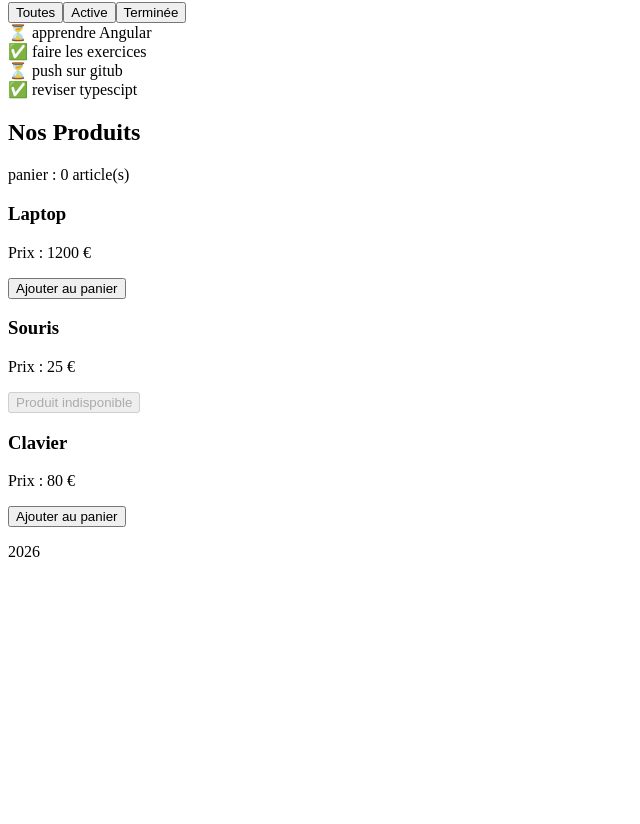
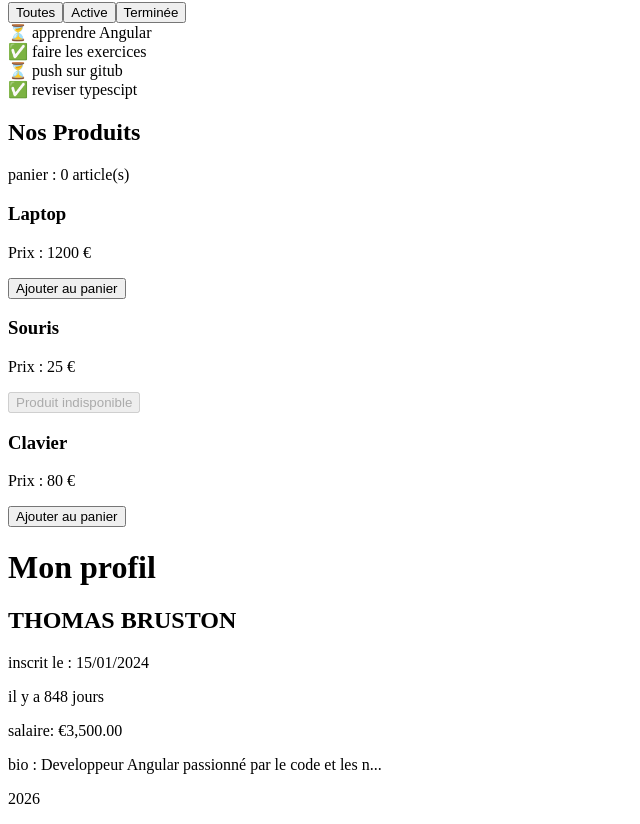
Before and after one commit to thomas-bruston/angutrain, an Angular app: page / in a window 1280 px wide. Shown: the part 591-1415 px from the top of the page, without its empty margins (0-640 px from the left). Before the commit the page ends 1168 px from the top, so only its background shows below. Built offline with nearby package versions, Linux system fonts and the light colour scheme.

Commit message:
J10 - Pipes built-in et pipe personnalisé

```diff
--- /dev/null
+++ b/src/app/ago-pipe.ts
@@ -0,0 +1,14 @@
+import { Pipe, PipeTransform } from '@angular/core';
+
+@Pipe({
+  name: 'ago',standalone :true
+})
+export class AgoPipe implements PipeTransform {
+
+  transform(date: Date): string {
+    const diff = Math.floor((Date.now() - date.getTime()) / (1000 * 60 * 60 * 24));
+    return `il y a ${diff} jours`;
+
+  }
+
+}
--- a/src/app/app.html
+++ b/src/app/app.html
@@ -17,6 +17,7 @@
 <app-compteur></app-compteur>
 <app-todo></app-todo>
 <app-liste-produits></app-liste-produits>
+<app-profil></app-profil>
 
 <footer>
   <p>{{annee}}</p>
--- a/src/app/app.ts
+++ b/src/app/app.ts
@@ -4,10 +4,11 @@ import { IPost,IUser,getPosts,getPostsByUser,getUserById } from './api-client';
 import { Compteur } from "./compteur/compteur";
 import { Todo } from './todo/todo';
 import { ListeProduits } from "./liste-produits/liste-produits";
+import { Profil } from './profil/profil';
 
 @Component({
   selector: 'app-root',
-  imports: [RouterOutlet, Compteur, Todo, ListeProduits],
+  imports: [RouterOutlet, Compteur, Todo, ListeProduits,Profil],
   templateUrl: './app.html',
   styleUrl: './app.css'
 })
--- /dev/null
+++ b/src/app/profil/profil.html
@@ -0,0 +1,8 @@
+<div class="profil">
+    <H1>Mon profil</H1>
+    <h2>{{nom|uppercase}}</h2>
+    <p>inscrit le : {{dateInscription|date:'dd/MM/yyyy'}} </p>
+    <p>{{dateInscription|ago}}</p>
+    <p>salaire: {{ salaire|currency :'EUR'}}</p>
+    <p>bio : {{ bio| slice: 0:50}}...</p>
+</div>
--- /dev/null
+++ b/src/app/profil/profil.ts
@@ -0,0 +1,17 @@
+import { Component } from '@angular/core';
+import { DatePipe,CurrencyPipe,UpperCasePipe,SlicePipe } from '@angular/common';
+import { AgoPipe } from '../ago-pipe';
+
+@Component({
+  selector: 'app-profil',
+  standalone : true,
+  imports: [DatePipe,CurrencyPipe,UpperCasePipe,SlicePipe,AgoPipe],
+  templateUrl: './profil.html',
+  styleUrl: './profil.css',
+})
+export class Profil {
+nom : string = 'thomas bruston';
+dateInscription : Date = new Date ('2024-01-15');
+salaire : number = 3500;
+bio : string = 'Developpeur Angular passionné par le code et les nouvelles technologies'
+}
```
Also changed, not shown: src/app/profil/profil.css (added), 2 other files (tests, documents, lock files or other folders).
